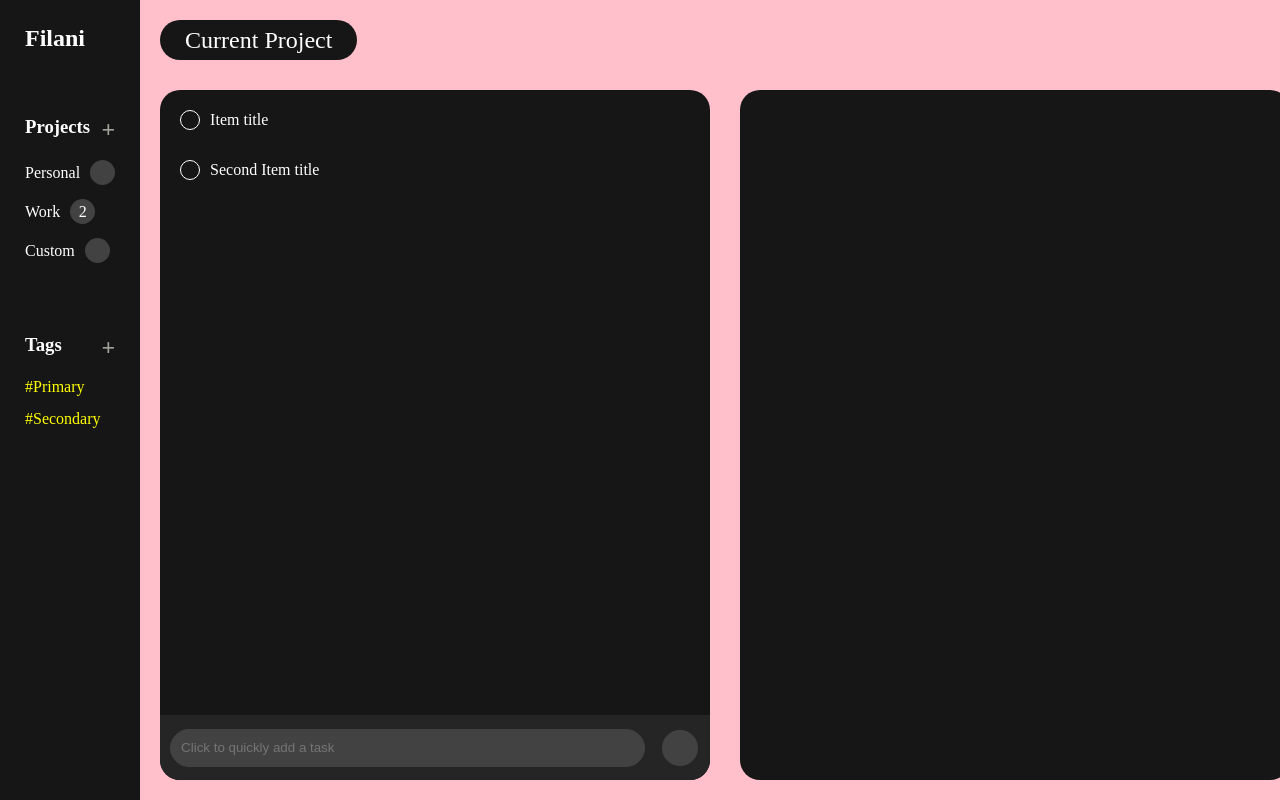
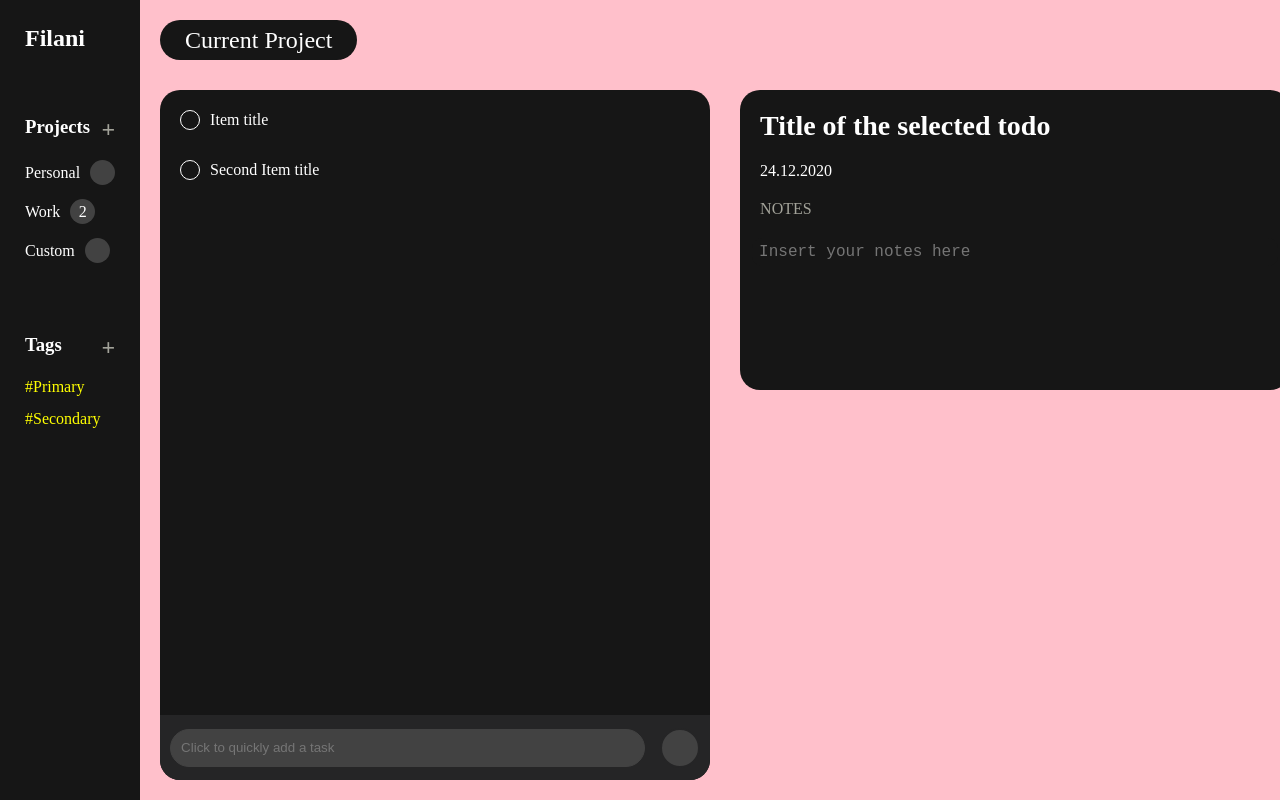
Before and after one commit to drenmorina12/todo-list, a website built with webpack: page src/template.html in a window 1280 px wide. Shown: the top 800 px of the page. Built offline with nearby package versions, Linux system fonts and the light colour scheme.

Commit message:
Style todo-info section

```diff
--- a/src/style.css
+++ b/src/style.css
@@ -136,6 +136,7 @@ body {
 
 #list-section {
   display: flex;
+  /* align-items: center; */
   gap: 30px;
   flex: 1;
 }
@@ -229,5 +230,55 @@ body {
   border: 2px solid #2b7bff;
   cursor: pointer;
   transition: background-color 0.3s ease-in, border 0.3s ease-in;
-  /* transition: border 0.5s; */
 }
+
+#todo-info {
+  height: 300px;
+  padding: 20px 12px;
+  display: flex;
+  flex-direction: column;
+  gap: 20px;
+}
+
+.task-title {
+  color: var(--text-1);
+  font-size: 28px;
+  font-weight: bold;
+}
+
+.due-date {
+  color: var(--text-1);
+  font-size: var(--font-small);
+}
+
+.notes {
+  color: var(--text-2);
+  font-size: var(--font-small);
+}
+
+.task-title,
+.due-date,
+.notes {
+  margin-left: 8px;
+}
+
+#notes-input {
+  border: none;
+  background-color: var(--main-color);
+  padding: 5px 7px;
+  font-size: var(--font-small);
+  border-radius: 10px;
+  color: #e4e4e4;
+  resize: none;
+  overflow: hidden;
+}
+
+#notes-input:hover {
+  background-color: #000000;
+}
+
+#notes-input:focus {
+  background-color: #000000;
+  outline: 0;
+  caret-color: #2b7bff;
+}
--- a/src/template.html
+++ b/src/template.html
@@ -68,9 +68,33 @@
               <div class="arrow-button"></div>
             </div>
           </div>
-          <div id="todo-info" class="list-container"></div>
+          <div id="todo-info" class="list-container">
+            <div class="task-title">Title of the selected todo</div>
+            <div class="due-date">24.12.2020</div>
+            <div class="notes">NOTES</div>
+            <textarea
+              type="text"
+              id="notes-input"
+              name="notes-input"
+              placeholder="Insert your notes here"
+              rows="1"
+            ></textarea>
+          </div>
         </div>
       </div>
     </div>
+    <script>
+      const notesInput = document.querySelector("#notes-input");
+      notesInput.addEventListener("input", () => {
+        if (notesInput.scrollHeight > 120) {
+          console.log("SEWWWWWWY");
+          notesInput.style.overflow = "auto";
+        } else {
+          notesInput.style.height = "auto";
+          notesInput.style.height = `${notesInput.scrollHeight}px`;
+          console.log(notesInput.scrollHeight + "px");
+        }
+      });
+    </script>
   </body>
 </html>
```
